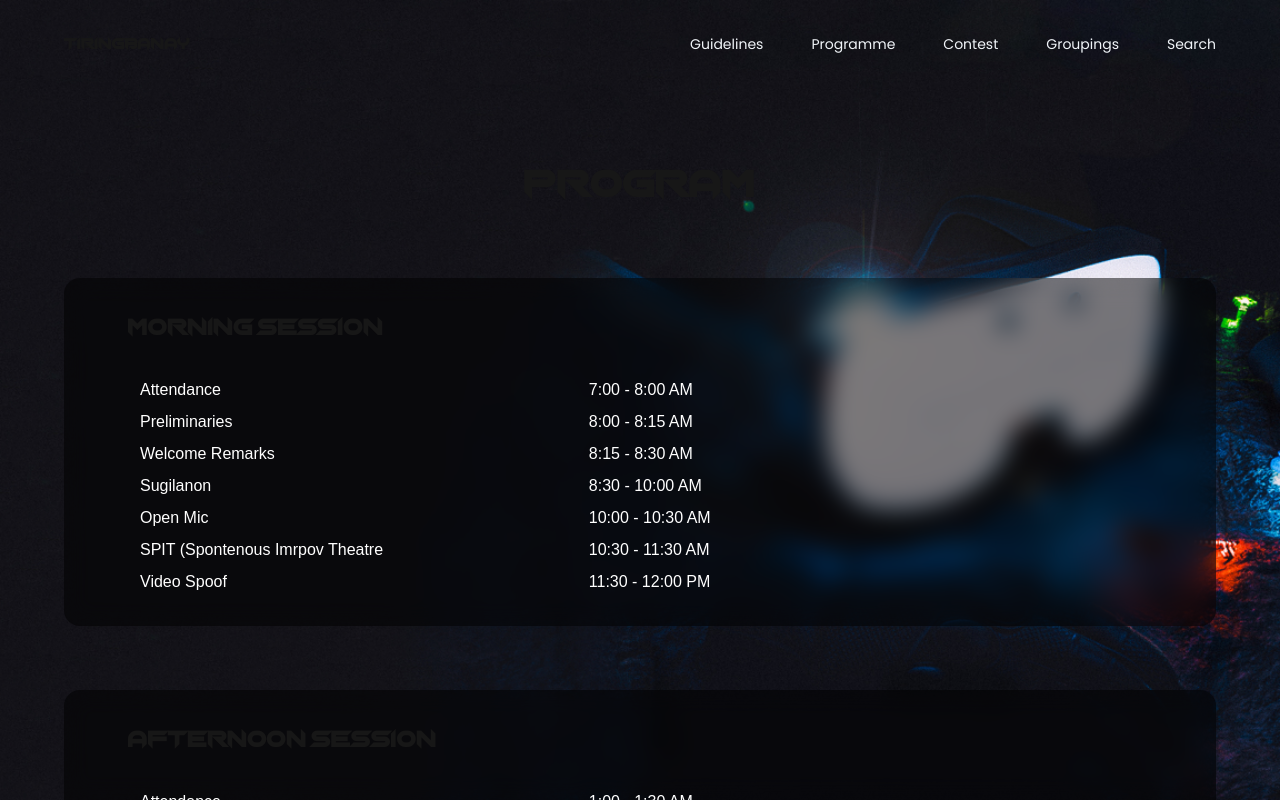
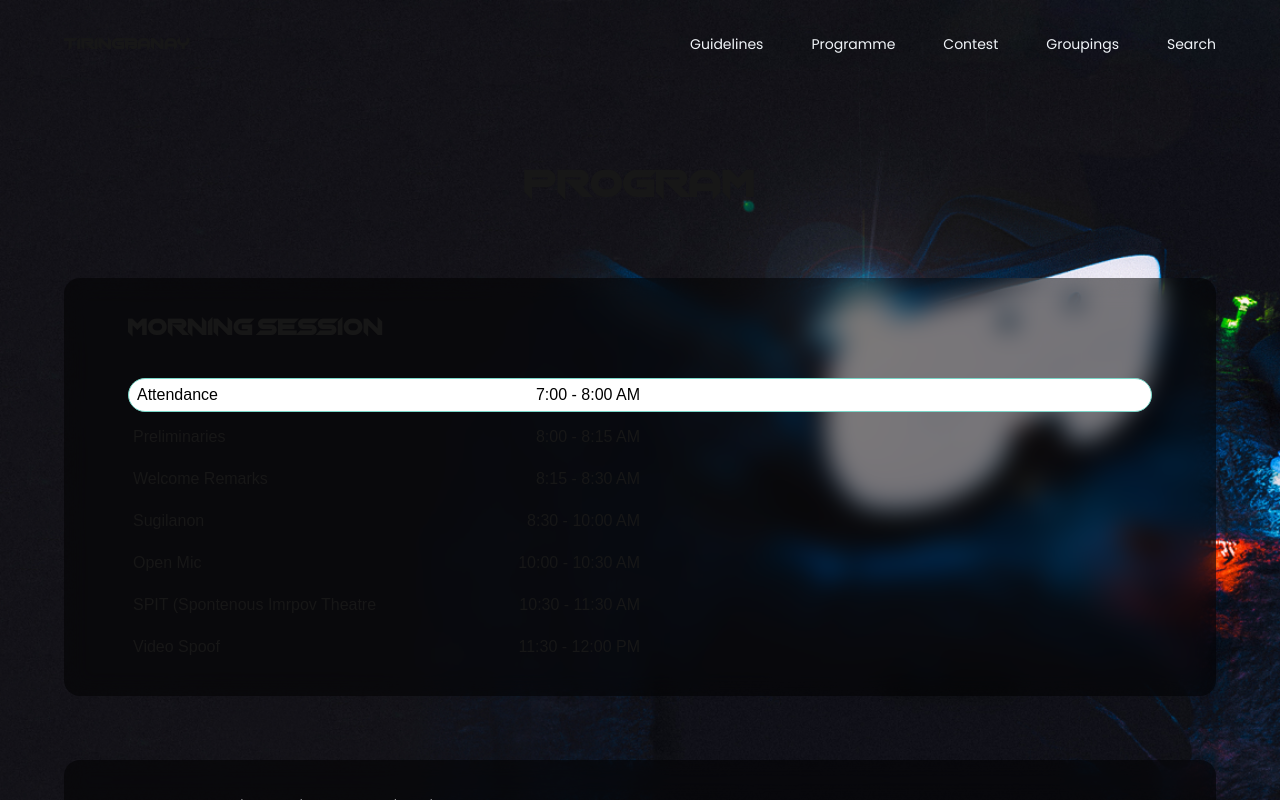
Before and after one commit to WVSU-CIPHER/Website-Directory-CICT-Tiringbanay-2024, a Next.js app: page /programme in a window 1280 px wide. Built offline with nearby package versions, Linux system fonts and the light colour scheme.

Commit message:
refactor: progamme page components

```diff
--- a/src/app/programme/page.js
+++ b/src/app/programme/page.js
@@ -46,11 +46,68 @@ export default function ProgrammePage() {
 
                             {/* Morning session */}
                             <div className="w-full  md:rounded-2xl px-[64px] h-fit py-[32px] gap-[32px] backdrop-blur-md flex flex-col bg-black/50 z-[200]">
+                                {/* Header */}
                                 <h1 className={`${chopsic.className} text-[24px]`}>{morningTitle}</h1>
                                 {/* timeline */}
                                 <div className="flex flex-col w-full gap-2">
+                                    <ProgrammeItem program={morningProgramFlow[0]} id="a" defaultChecked={true} name="morning-program" />
+                                    <ProgrammeItem program={morningProgramFlow[1]} id="b" name="morning-program" />
+                                    <ProgrammeItem program={morningProgramFlow[2]} id="c" name="morning-program" />
+                                    <ProgrammeItem program={morningProgramFlow[3]} id="d" name="morning-program" />
+                                    <ProgrammeItem program={morningProgramFlow[4]} id="e" name="morning-program" />
+                                    <ProgrammeItem program={morningProgramFlow[5]} id="f" name="morning-program" />
+                                    <ProgrammeItem program={morningProgramFlow[6]} id="g" name="morning-program" />
 
-                                    {morningProgramFlow.map((program, index) => (
+                                </div>
+                            </div>
+
+                            {/* Afternoon session */}
+                            <div className="w-full  md:rounded-2xl px-[64px] h-fit py-[32px] gap-[32px] backdrop-blur-md flex flex-col bg-black/50 z-[200] text-white">
+                                {/* Header */}
+                                <h1 className={`${chopsic.className} text-[24px]`}>{afternoonTitle}</h1>
+                                {/* timeline */}
+                                <div className="flex flex-col w-full gap-2 text-white">
+                                    <ProgrammeItem program={afternoonProgramFlow[0]} id="h" name="afternoon-program" />
+                                    <ProgrammeItem program={afternoonProgramFlow[1]} id="i" name="afternoon-program" />
+                                    <ProgrammeItem program={afternoonProgramFlow[2]} id="j" name="afternoon-program" />
+                                    <ProgrammeItem program={afternoonProgramFlow[3]} id="k" name="afternoon-program" />
+                                    <ProgrammeItem program={afternoonProgramFlow[4]} id="l" name="afternoon-program" />
+                                    <ProgrammeItem program={afternoonProgramFlow[5]} id="m" name="afternoon-program" />
+                                    <ProgrammeItem program={afternoonProgramFlow[6]} id="n" name="afternoon-program" />
+                                </div>
+
+                            </div>
+                        </div>
+                    </div>
+                </div>
+
+            </div>
+        </div>
+    );
+}
+
+
+function ProgrammeItem({ program, defaultChecked, id, name }) {
+    return (
+
+        <div className="relative w-full z-[300]">
+            <input type="radio" defaultChecked={defaultChecked ?? false} id={id} name={name} value={program.title} className="hidden peer" />
+            <label for={id} className="font-semibold inline-flex items-center w-full p-1 h-full rounded-full border border-transparent peer-checked:bg-white peer-checked:px-2 peer-checked:text-black duration-200 cursor-pointer peer-checked:border-[#7AD7C9] text-nowrap">
+                <div className="w-full lg:max-w-[50%] gap-x-4 grid grid-cols-2 lg:flex items-center lg:justify-between">
+                    <p className="block font-normal text-wrap">{program.title}</p>
+                    <p className="block font-normal ">{program.time}</p>
+                </div>
+            </label>
+
+        </div>
+    )
+
+}
+
+
+
+// Old rendering of program flow
+{/* {morningProgramFlow.map((program, index) => (
 
                                         <button key={index} className="flex justify-between items-center w-full  duration-100 focus:bg-white text-white  focus:text-black rounded-full">
                                             <div className="max-w-[90%] gap-[32px] grid grid-cols-2 md:flex md:justify-between  text-left w-full">
@@ -63,41 +120,4 @@ export default function ProgrammePage() {
                                                 </div>
                                             </div>
                                         </button>
-                                    ))}
-
-                                </div>
-                            </div>
-
-                            {/* Afternoon session */}
-                            <div className="w-full  md:rounded-2xl px-[64px] h-fit py-[32px] gap-[32px] backdrop-blur-md flex flex-col bg-black/50 z-[200]">
-                                <h1 className={`${chopsic.className} text-[24px]`}>{afternoonTitle}</h1>
-                                {/* timeline */}
-                                <div className="flex flex-col w-full gap-2">
-
-                                    {afternoonProgramFlow.map((program, index) => (
-
-                                        <button key={index} className="flex justify-between items-center w-full duration-100 focus:bg-white text-white  focus:text-black rounded-full">
-                                            <div className="max-w-[90%] gap-[32px] grid grid-cols-2 md:flex md:justify-between  text-left w-full">
-
-                                                <p className="px-[12px]">{program.title}</p>
-
-                                                <div className="md:w-1/2 text-left ">
-                                                    <p className="">{program.time}</p>
-
-                                                </div>
-
-
-                                            </div>
-                                        </button>
-                                    ))}
-
-                                </div>
-                            </div>
-                        </div>
-                    </div>
-                </div>
-
-            </div>
-        </div>
-    );
-}
+                                    ))} */}
```
